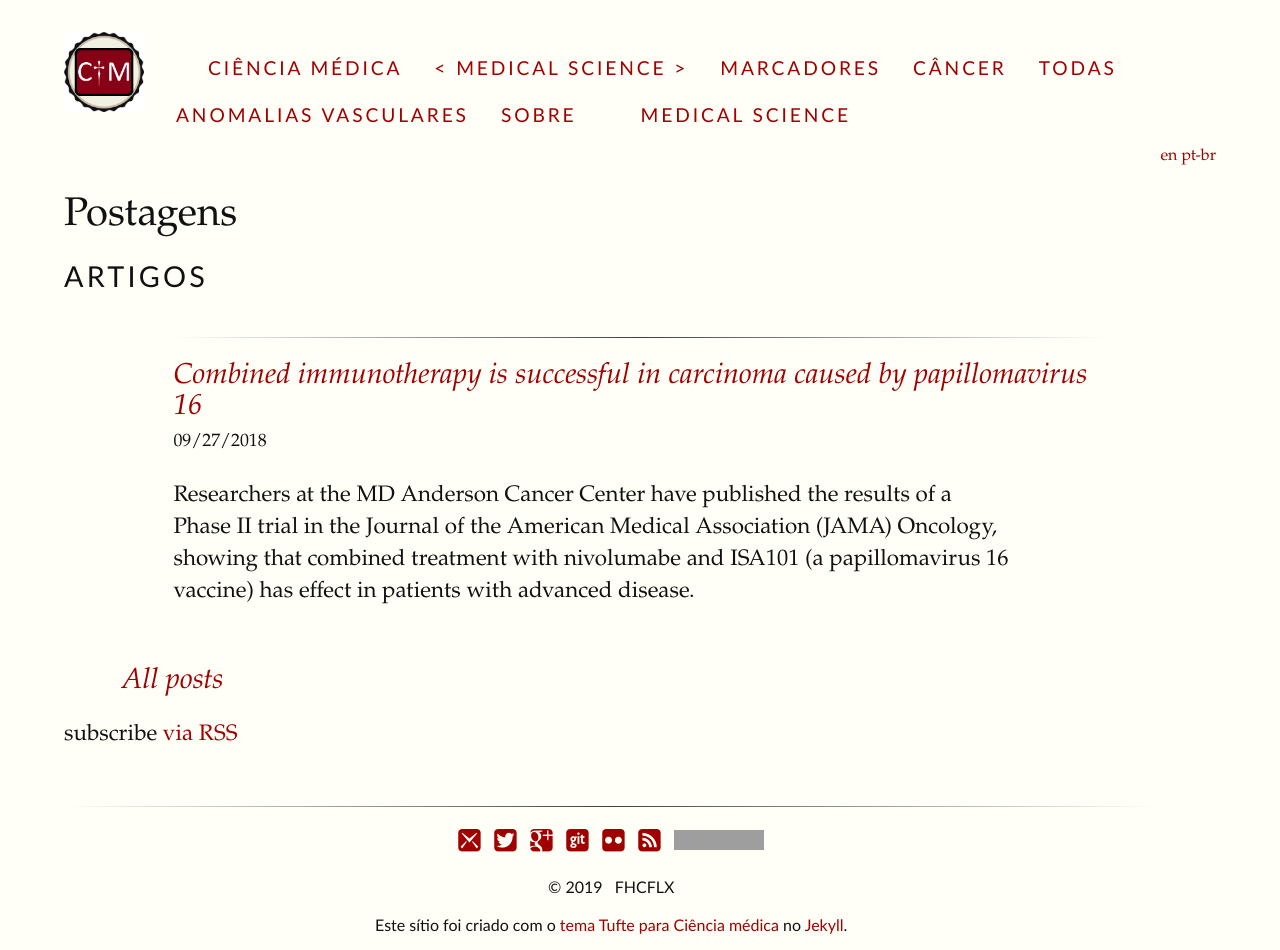
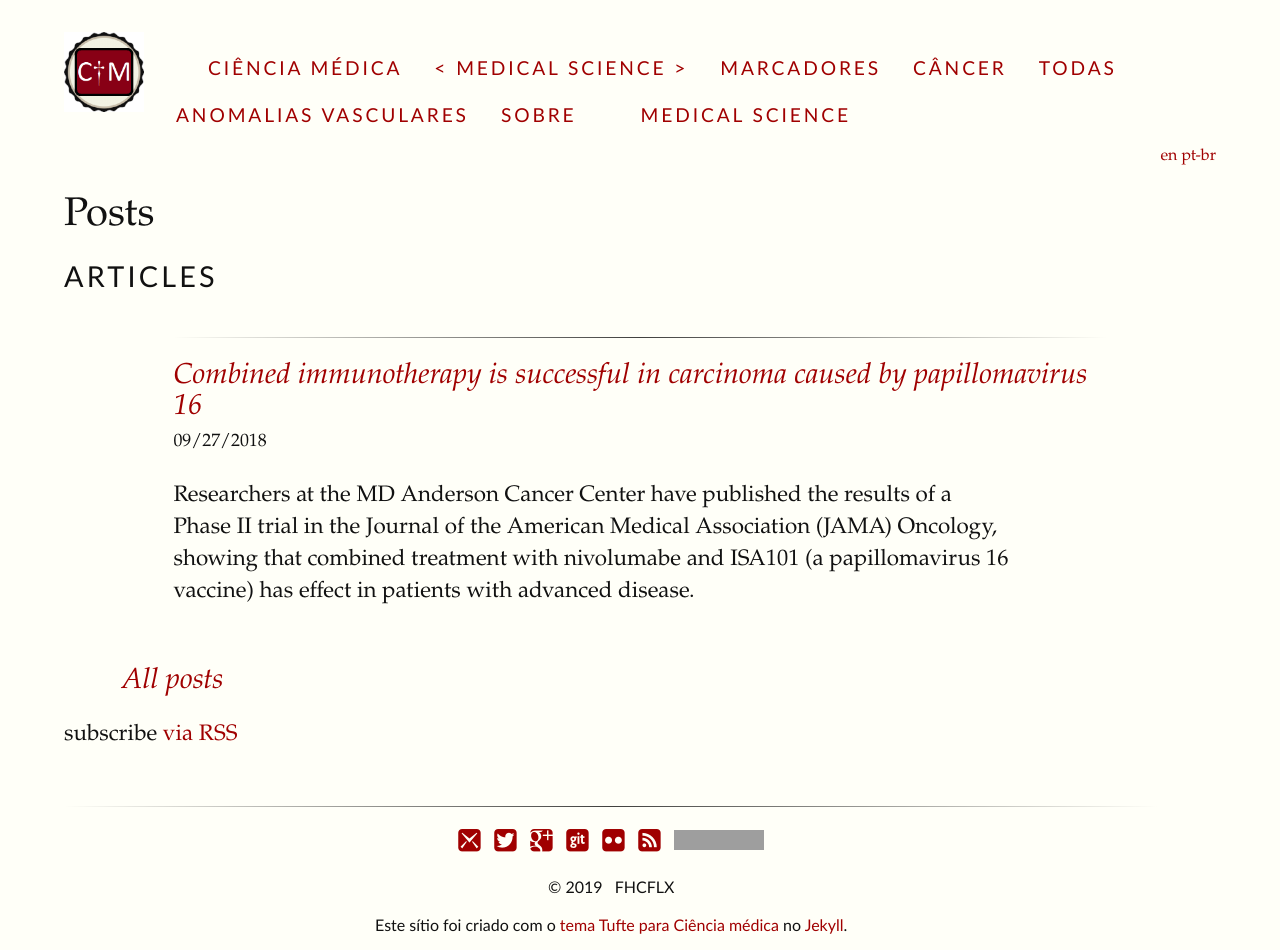
Before and after one commit to fhcflx/pharmakon, a Jekyll site: the page built from index.html, in a window 1280 px wide. Built offline with Jekyll 4.4.1, drawn with Linux system fonts in a browser that asks for light colours; grey boxes are pictures that could not be loaded.

```diff
--- a/_includes/head.html
+++ b/_includes/head.html
@@ -6,10 +6,10 @@
   {% seo %}
 
   {% assign posts=site.posts | where:"ref", page.ref | sort: 'lang' %}{% for post in posts %}
- <link rel="alternate" hreflang="{{ post.lang }}" href="{{ post.url }}" />{% endfor %}
+ <link rel="alternate" hreflang="{{ post.lang }}" href="{{ post.url | prepend: site.github.url }}" />{% endfor %}
   {% assign pages=site.pages | where:"ref", page.ref | sort: 'lang' %}{% for page in pages %}
 
- <link rel="alternate" hreflang="{{ page.lang }}" href="{{ page.url }}" />{% endfor %}
+ <link rel="alternate" hreflang="{{ page.lang }}" href="{{ page.url | prepend: site.github.url }}" />{% endfor %}
  <link rel="alternate" type="application/rss+xml" title="{{ site.title[page.lang] }}" href="{{ site.feed[page.lang] | prepend: site.github.url }}">
 
   <title>{% if page.title %}{{ page.title }}{% else %}{{ site.title }}{% endif %}</title>
--- a/index.html
+++ b/index.html
@@ -8,9 +8,9 @@ ref: index
 
 <div class="home">
 
-  <h1 class="page-heading">Postagens</h1>
+  <h1 class="page-heading">Posts</h1>
 
-  <h1 class="content-listing-header sans">Artigos</h1>
+  <h1 class="content-listing-header sans">Articles</h1>
   <ul class="content-listing ">
     {% assign posts=site.posts | where:"lang", page.lang %}
     {% for post in posts limit:10 %}
```
